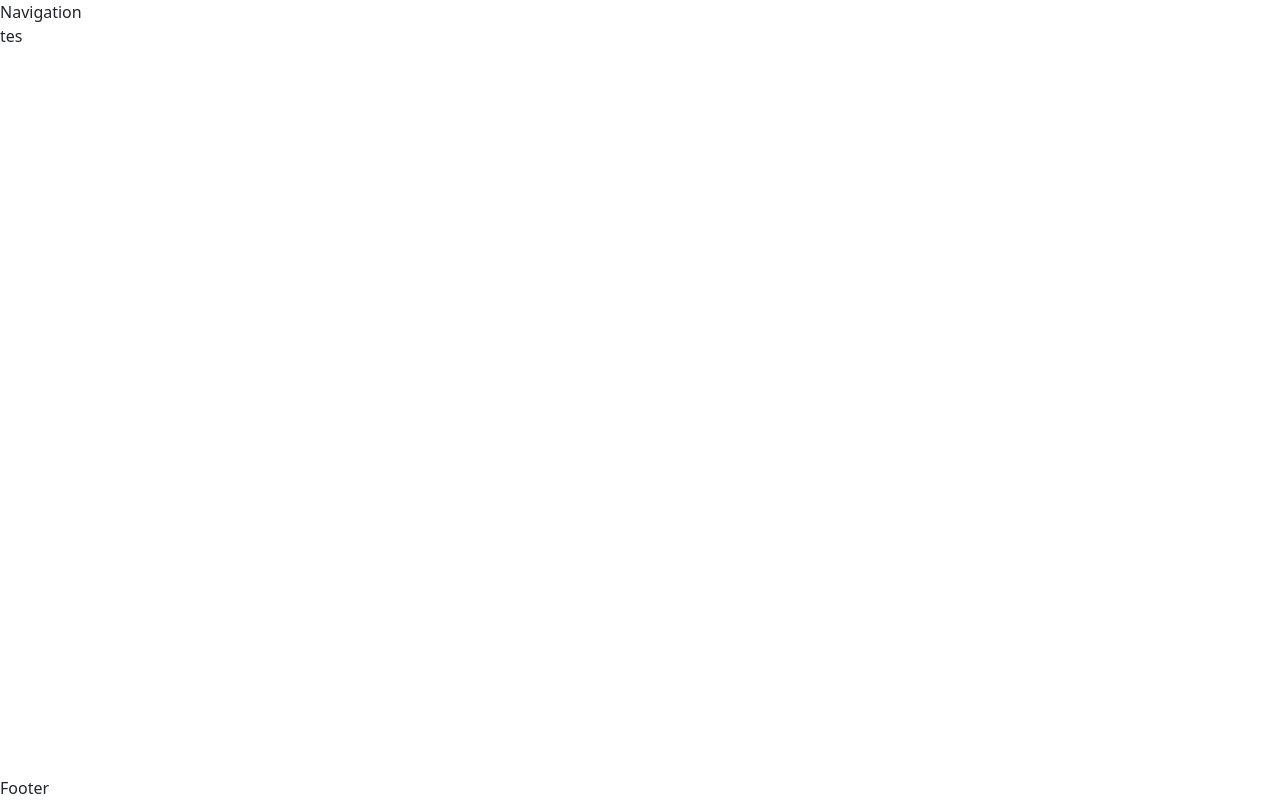
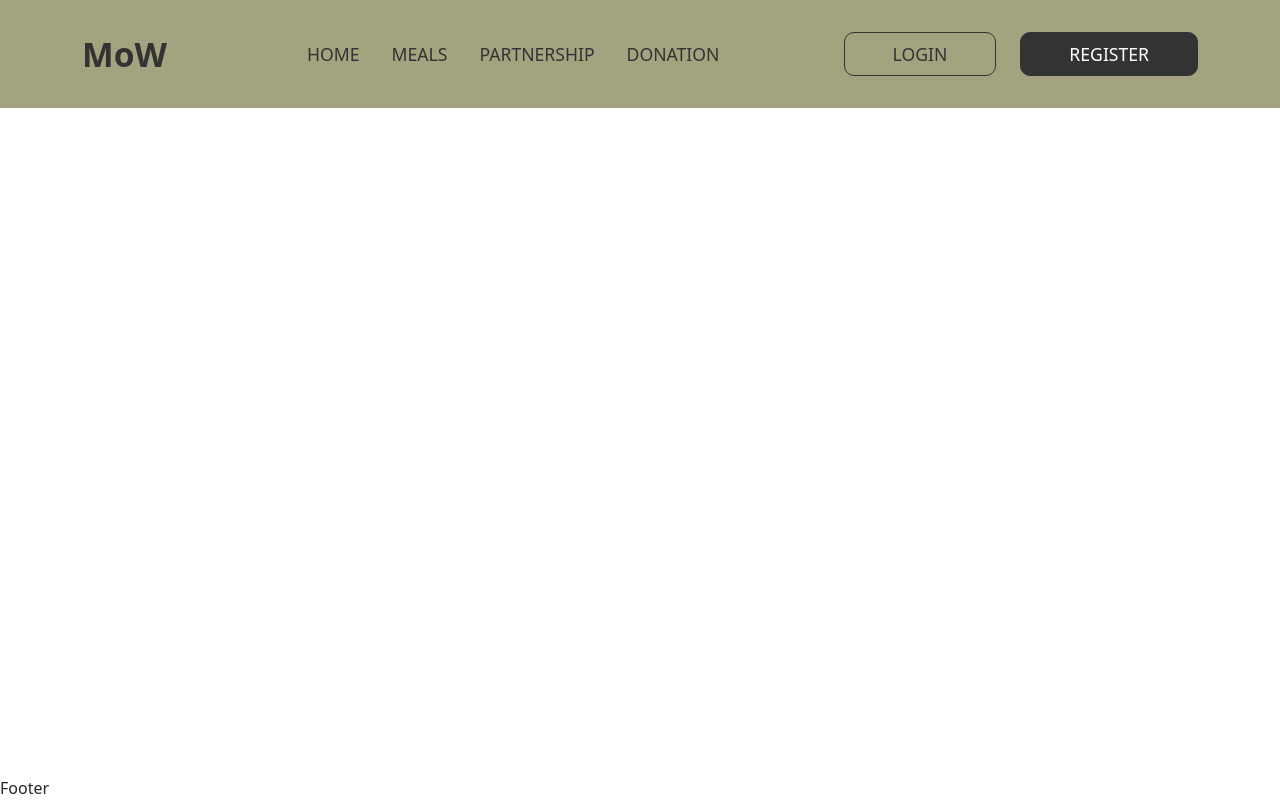
Before and after one commit to yoghantara08/meals-on-wheels, a React (Create React App) app: page / in a window 1280 px wide. Built offline with nearby package versions, Linux system fonts and the light colour scheme.

Commit message:
commit navbar component

```diff
--- a/public/index.html
+++ b/public/index.html
@@ -24,7 +24,7 @@
       work correctly both with client-side routing and a non-root public URL.
       Learn how to configure a non-root public URL by running `npm run build`.
     -->
-    <title>React App</title>
+    <title>Meals on Wheels</title>
   </head>
   <body>
     <noscript>You need to enable JavaScript to run this app.</noscript>
--- /dev/null
+++ b/src/assets/scss/_Navigation.scss
@@ -0,0 +1,31 @@
+.navbar-brand {
+  font-size: 1.65rem;
+  color: $c-dark;
+  @media (min-width: 991.98px) {
+    font-size: 2.1rem;
+  }
+}
+
+.nav-item {
+  @media (max-width: 991.98px) {
+    display: flex;
+    justify-content: start;
+  }
+  .nav-link {
+    text-transform: uppercase;
+    color: $c-dark;
+    font-weight: 400;
+
+    @media (max-width: 767.98px) {
+      font-size: 0.8rem;
+    }
+
+    @media (min-width: 991.98px) {
+      font-size: 1.1rem;
+    }
+  }
+
+  .btn {
+    border-radius: 10px;
+  }
+}
--- a/src/assets/scss/custom.scss
+++ b/src/assets/scss/custom.scss
@@ -1,8 +1,17 @@
+// variabel use in style color scss
+$s-green: #a3a380;
+$s-yellow: #d6ce93;
+$light-s-green: #eef0ce;
+$c-dark: #333333;
+$c-white: #fff;
+
+// theme color for call in component jsx like bootstrap. (bg-shade-green)
 $theme-colors: (
-  "shade-green": #a3a380,
-  "shade-yellow": #d6ce93,
-  "light-shade-green": #eef0ce,
-  "dark": #333333,
+  "shade-green": $s-green,
+  "shade-yellow": $s-yellow,
+  "light-shade-green": $light-s-green,
+  "darken": $c-dark,
+  "whiten": $c-white,
 );
 
 /* import bootstrap to set changes */
--- a/src/assets/scss/index.scss
+++ b/src/assets/scss/index.scss
@@ -1 +1,5 @@
+// import custom variable
 @import "custom";
+
+// import style component
+@import "Navigation";
--- a/src/components/layout/MainLayout.jsx
+++ b/src/components/layout/MainLayout.jsx
@@ -9,7 +9,7 @@ const MainLayout = ({ children }) => {
       <header>
         <Navigation />
       </header>
-      <main>{children}</main>
+      <main className="container">{children}</main>
       <footer>
         <Footer />
       </footer>
--- a/src/components/navbar/Navigation.jsx
+++ b/src/components/navbar/Navigation.jsx
@@ -1,7 +1,109 @@
 import React from "react";
+import { NavLink } from "react-router-dom";
+
+import "../../assets/scss/index.scss";
 
 const Navigation = () => {
-  return <div>Navigation</div>;
+  return (
+    <>
+      <nav className="navbar bg-shade-green navbar-expand-lg navbar-light py-4 fixed-top">
+        <div className="container">
+          <NavLink to="/" className="navbar-brand fw-bold">
+            MoW
+          </NavLink>
+          <button
+            className="navbar-toggler shadow-none border-0 p-0"
+            type="button"
+            data-bs-toggle="collapse"
+            data-bs-target="#navbarNav"
+            aria-controls="navbarNav"
+            aria-expanded="false"
+            aria-label="Toggle navigation"
+          >
+            <span className="navbar-toggler-icon"></span>
+          </button>
+          <div
+            className="collapse navbar-collapse justify-content-end align-items-center"
+            id="navbarNav"
+          >
+            <ul className="navbar-nav">
+              <li className="nav-item px-lg-2 mt-2 my-lg-0">
+                <NavLink
+                  to="/home"
+                  activeclassname="active"
+                  className="nav-link"
+                  aria-current="page"
+                >
+                  Home
+                </NavLink>
+              </li>
+
+              <li className="nav-item px-lg-2 mt-2 my-lg-0">
+                <NavLink
+                  to="/meals"
+                  activeclassname="active"
+                  className="nav-link"
+                  aria-current="page"
+                >
+                  Meals
+                </NavLink>
+              </li>
+
+              <li className="nav-item px-lg-2 mt-2 my-lg-0">
+                <NavLink
+                  to="/partnership"
+                  activeclassname="active"
+                  className="nav-link"
+                  aria-current="page"
+                >
+                  Partnership
+                </NavLink>
+              </li>
+
+              <li className="nav-item px-lg-2 mt-2 my-lg-0">
+                <NavLink
+                  to="/donation"
+                  activeclassname="active"
+                  className="nav-link"
+                  aria-current="page"
+                >
+                  Donation
+                </NavLink>
+              </li>
+            </ul>
+          </div>
+
+          <div
+            className="collapse navbar-collapse justify-content-end align-items-center"
+            id="navbarNav"
+          >
+            <ul className="navbar-nav">
+              <li className="nav-item">
+                <NavLink
+                  to="/login"
+                  activeclassname="active"
+                  className="nav-link btn btn-outline-darken text-darken py-2 px-5 me-lg-4 my-2 my-lg-0"
+                  aria-current="page"
+                >
+                  Login
+                </NavLink>
+              </li>
+              <li className="nav-item">
+                <NavLink
+                  to="/login"
+                  activeclassname="active"
+                  className="nav-link btn btn-darken text-whiten py-2 px-5"
+                  aria-current="page"
+                >
+                  Register
+                </NavLink>
+              </li>
+            </ul>
+          </div>
+        </div>
+      </nav>
+    </>
+  );
 };
 
 export default Navigation;
--- a/src/index.jsx
+++ b/src/index.jsx
@@ -5,6 +5,8 @@ import { BrowserRouter } from "react-router-dom";
 import App from "./App";
 
 import "./assets/scss/index.scss";
+// import "bootstrap/dist/css/bootstrap.min.css";
+import "bootstrap/dist/js/bootstrap.bundle";
 
 const root = ReactDOM.createRoot(document.getElementById("root"));
 root.render(
```
